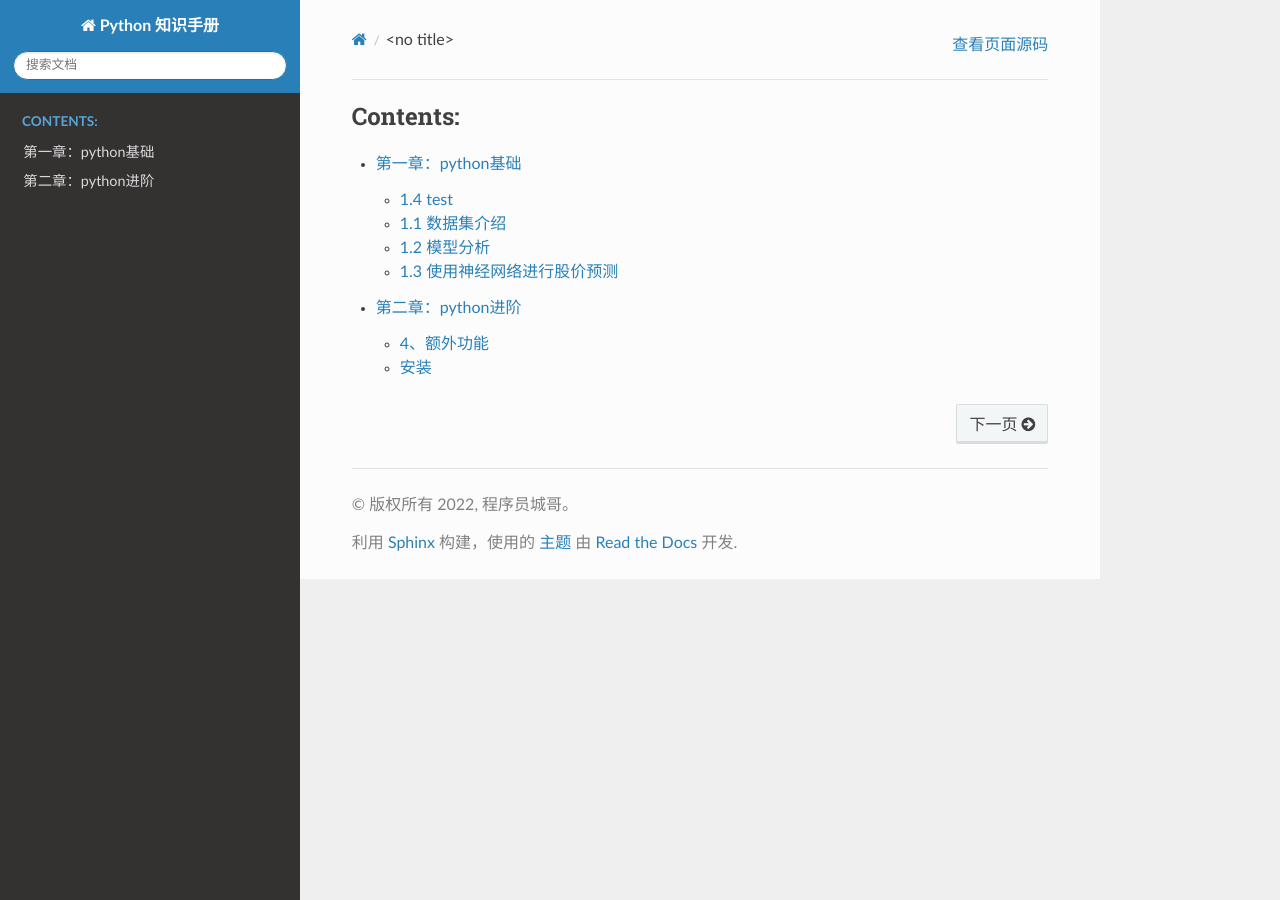
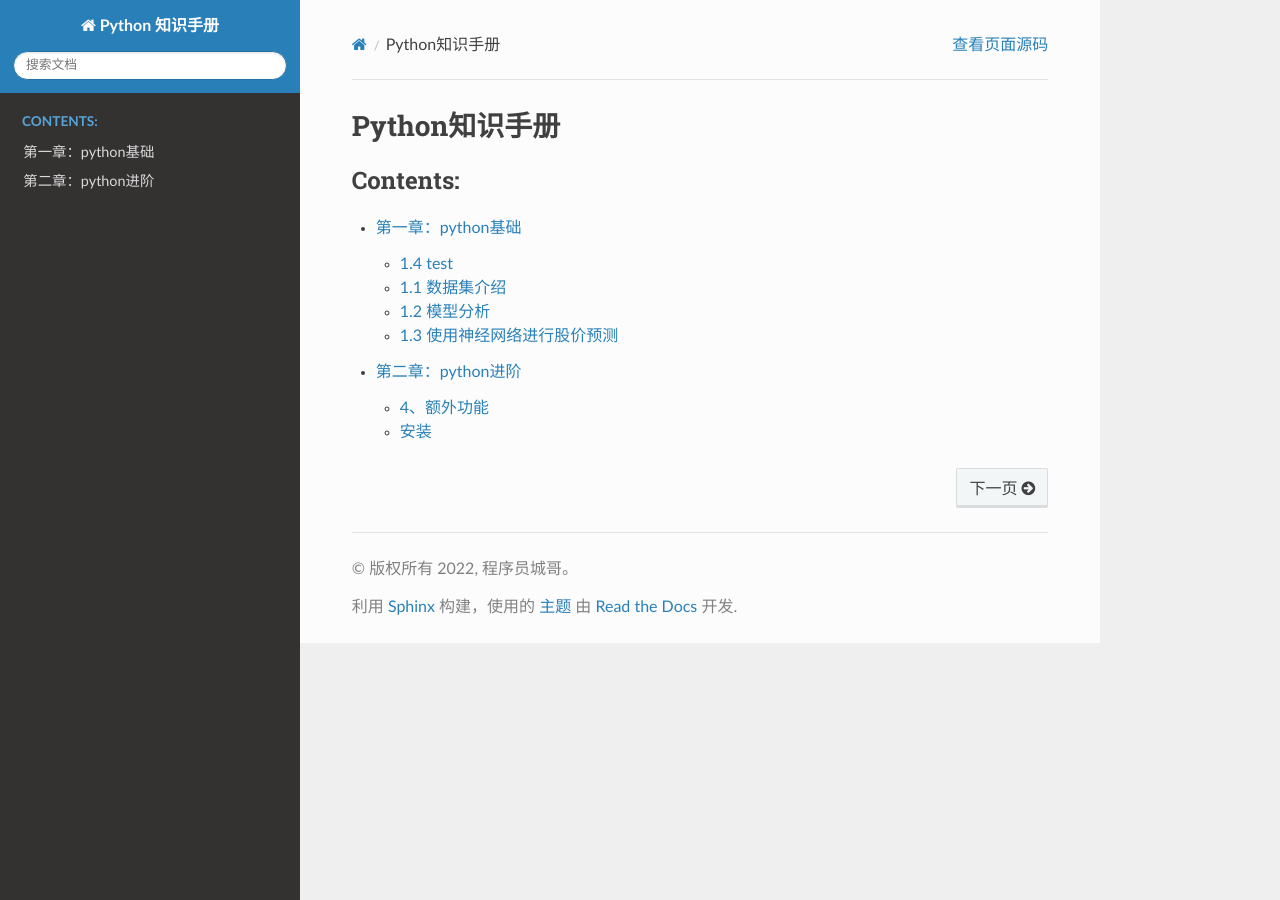
Before and after one commit to ChenXi-code/python, a Sphinx documentation site: the page built from source/index.rst, in a window 1280 px wide. Built offline with Sphinx 7.4.7 and the Read the Docs theme 2.0.0, drawn with Linux system fonts in a browser that asks for light colours.

Commit message:
v1.2
修改标题

```diff
--- a/source/index.rst
+++ b/source/index.rst
@@ -2,6 +2,9 @@
    sphinx-quickstart on Fri Jun  3 10:15:17 2022.
    You can adapt this file completely to your liking, but it should at least
    contain the root `toctree` directive.
+
+Python知识手册
+================
 
 .. toctree::
    :maxdepth: 3
```
